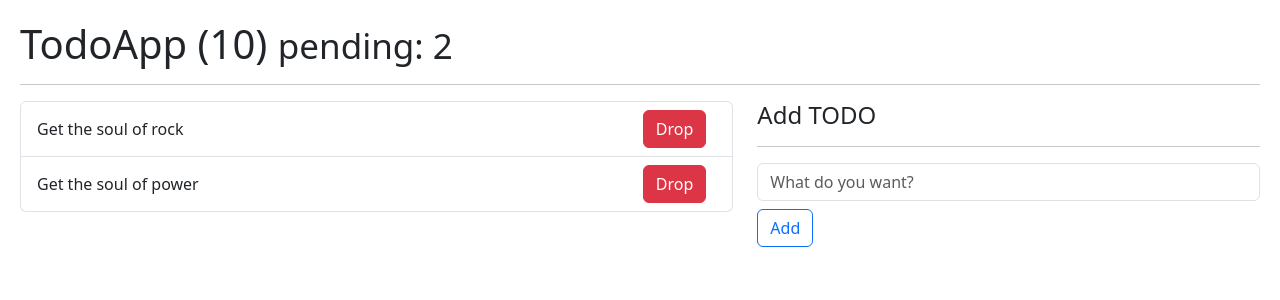
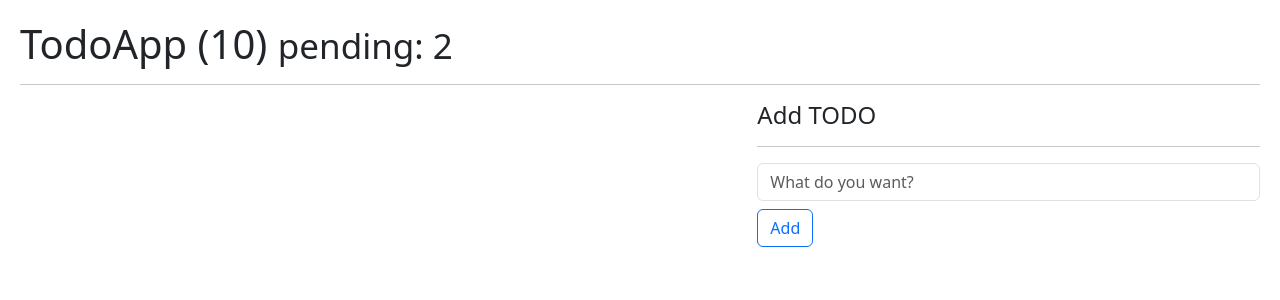
Before and after one commit to sebasGZA/hooks-app, a React (Vite) app: page / in a window 1280 px wide. Shown: the top 300 px of the page. Built offline with nearby package versions, Linux system fonts and the light colour scheme.

Commit message:
Hooks: get and set todos into localStorage and set into useReducer

```diff
--- a/src/09-useReducer/TodoApp.jsx
+++ b/src/09-useReducer/TodoApp.jsx
@@ -1,24 +1,26 @@
-import { useReducer } from "react";
+import { useEffect, useReducer } from "react";
 
 import { todoReducer } from "./todoReducer";
 import { TodoList } from "./TodoList";
 import { TodoAdd } from "./TodoAdd";
 
-const initState = [
-  {
-    id: new Date().getTime(),
-    description: "Get the soul of rock",
-    done: false,
-  },
-  {
-    id: new Date().getTime() * 3,
-    description: "Get the soul of power",
-    done: false,
-  },
-];
+const initState = [];
+
+const init = () => {
+  const initValue = localStorage.getItem("todos");
+  if (!initValue) {
+    localStorage.setItem("todos", JSON.stringify([]));
+    return [];
+  }
+  return JSON.parse(initValue);
+};
 
 export const TodoApp = () => {
-  const [todos, dispatchTodo] = useReducer(todoReducer, initState);
+  const [todos, dispatchTodo] = useReducer(todoReducer, initState, init);
+
+  useEffect(() => {
+    localStorage.setItem("todos", JSON.stringify(todos) || []);
+  }, [todos]);
 
   const handleNewTodo = (todo) => {
     const action = {
```
